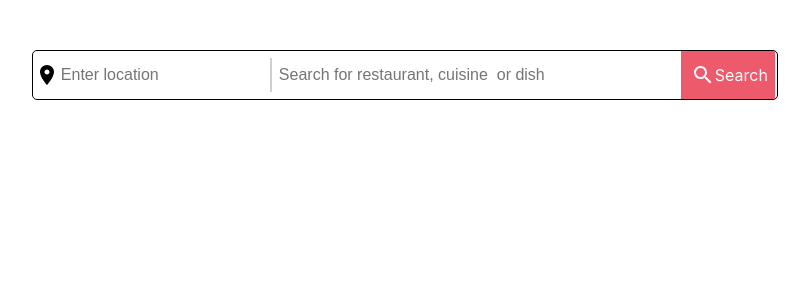
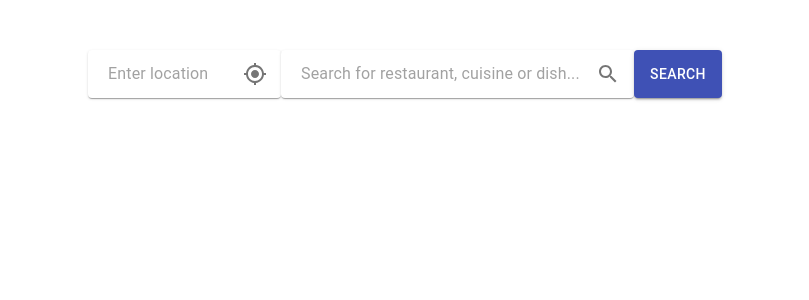
Before and after one commit to GA-Capstone-Team1/food-delivery-app, a React (Create React App) app: page / in a window 1280 px wide. Shown: the top 300 px of the page, without its empty margins (235-1044 px from the left). Built offline with nearby package versions, Linux system fonts and the light colour scheme; no server answers.

Commit message:
searchbar updated

```diff
--- a/src/Components/SearchBar/SearchBar.css
+++ b/src/Components/SearchBar/SearchBar.css
@@ -1,63 +1,7 @@
-.search-main{
+
+.searchbar{
     display: flex;
-    align-items: center;
+    flex-direction: row;
     justify-content: center;
     margin-top: 50px;
-    /* height: 3rem; */
 }
-.search{
-    display: flex;
-    align-items: center;
-    justify-content: center;
-    height: 3rem;
-    border: 1px solid black;
-    border-radius: 5px;
-
-}
-.search-loc{
-    display: flex;
-    height: 100%;
-    justify-content: space-around;
-    align-items: center;
-}
-.search-res{
-    display: flex;
-    height: 100%;
-    justify-content: space-around;
-    align-items: center;
-    margin-left: 5px;
-}
-.loc{
-    height: 90%;
-    font-size: 1rem;
-    outline: none;
-    border: none;
-}
-.res{
-    height: 90%;
-    font-size: 1rem;
-    outline: none;
-    width:25rem;
-    border: none;
-}
-.vertical-bar{
-    width: 0rem;
-    height: 2rem;
-    border-width: 0.05rem;
-    border-style: solid;
-    border-color: rgb(207, 207, 207);
-    border-image: initial;
-}
-.searchicon{
-    display: flex;
-    height: 100%;
-    align-items: center;
-    width: 10%;
-    background-color: #ED5A6B;
-    color: white;
-    padding-left: 10px;
-    padding-right: 10px;
-}
-.search-loc LocationOnIcon{
-    color: #ED5A6B;
-}
--- a/src/Components/SearchBar/SearchBar.js
+++ b/src/Components/SearchBar/SearchBar.js
@@ -1,30 +1,74 @@
+
 import React from 'react';
+import { makeStyles } from '@material-ui/core/styles';
+import Paper from '@material-ui/core/Paper';
+import InputBase from '@material-ui/core/InputBase';
+import IconButton from '@material-ui/core/IconButton';
+import SearchIcon from '@material-ui/icons/Search';
+import MyLocationIcon from '@material-ui/icons/MyLocation';
 import './SearchBar.css';
-import LocationOnIcon from '@material-ui/icons/LocationOn';
-import SearchOutlinedIcon from '@material-ui/icons/SearchOutlined';
+import { Button } from '@material-ui/core';
 
-function SearchBar() {
+const useStyles = makeStyles((theme) => ({
+  root: {
+    padding: '2px 4px',
+    // marginTop:'20px',
+    display: 'flex',
+    alignItems: 'center',
+    width: 185,
+    justifyContent: 'center',
+  },
+  root1: {
+    padding: '2px 4px',
+    // marginTop:'20px',
+    display: 'flex',
+    alignItems: 'center',
+    width: 345,
+    justifyContent: 'center',
+  },
+  input: {
+    marginLeft: theme.spacing(2),
+    flex: 1,
+  },
+  iconButton: {
+    padding: 10,
+  },
+  divider: {
+    height: 28,
+    margin: 4,
+  },
+}));
 
+export default function SearchBar() {
+  const classes = useStyles();
 
-    return (
-        <div>
-            <div className="search-main">
-                <div className="search">
-                    <div className="search-loc">
-                        <LocationOnIcon />
-                        <input type="text" placeholder="Enter location" className="loc"></input>
-                    </div>
-                    <div className="vertical-bar"></div>
-                    <div className="search-res">
-                        <input type="text" placeholder="Search for restaurant, cuisine  or dish" className="res"></input>
-                    </div>
-                    <div className="searchicon">
-                        <SearchOutlinedIcon />
-                        <p>Search</p>
-                    </div>
-                </div>
-            </div>
-        </div>
-    )
+  return (
+
+    <div className="searchbar">
+    <Paper component="form" className={classes.root}>
+
+      <InputBase
+        className={classes.input}
+        placeholder="Enter location "
+        inputProps={{ 'aria-label': 'search google maps' }}
+      />
+      <IconButton className={classes.iconButton} aria-label="mylocation">
+        <MyLocationIcon/>
+      </IconButton>
+
+    </Paper>
+    <Paper component="form" className={classes.root1}>
+      <InputBase
+        className={classes.input}
+        placeholder="Search for restaurant, cuisine or dish..."
+        inputProps={{ 'aria-label': 'search google maps' }}
+      />
+      <IconButton className={classes.iconButton} aria-label="search">
+        <SearchIcon/>
+      </IconButton>
+
+    </Paper>
+    <Button variant="contained" color="primary">Search</Button>
+    </div>
+  );
 }
-export default SearchBar;
```
